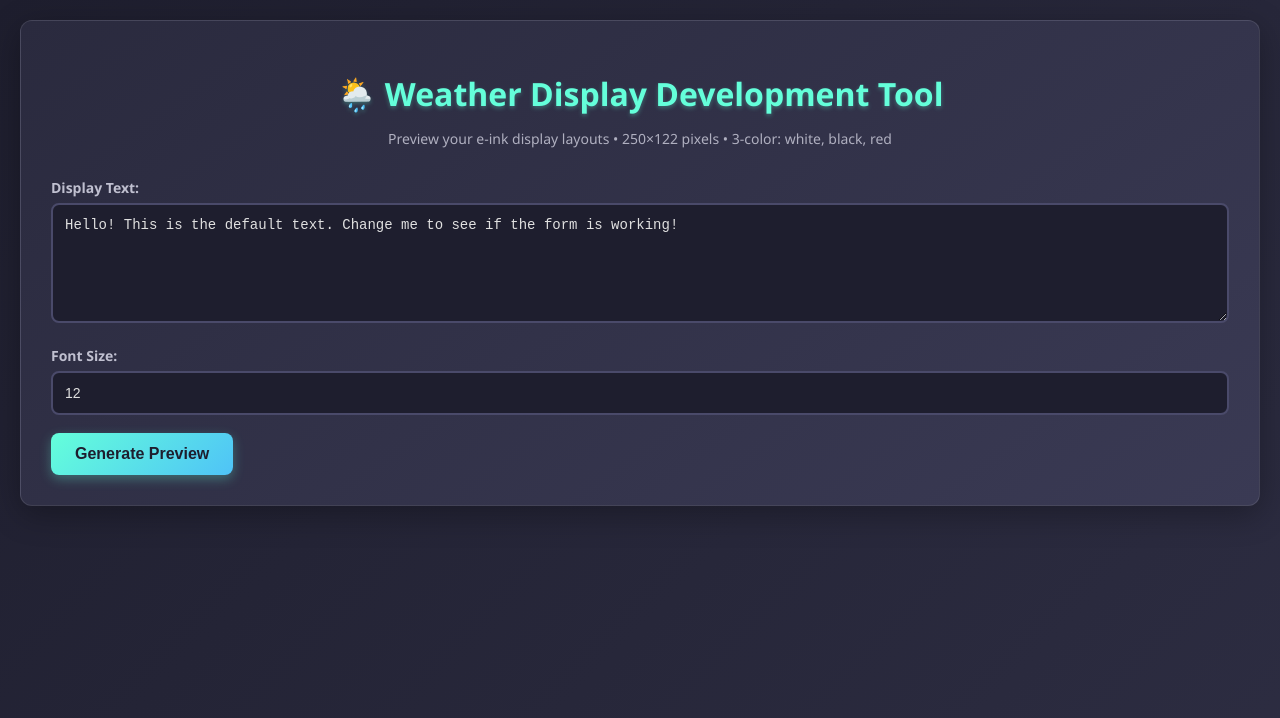
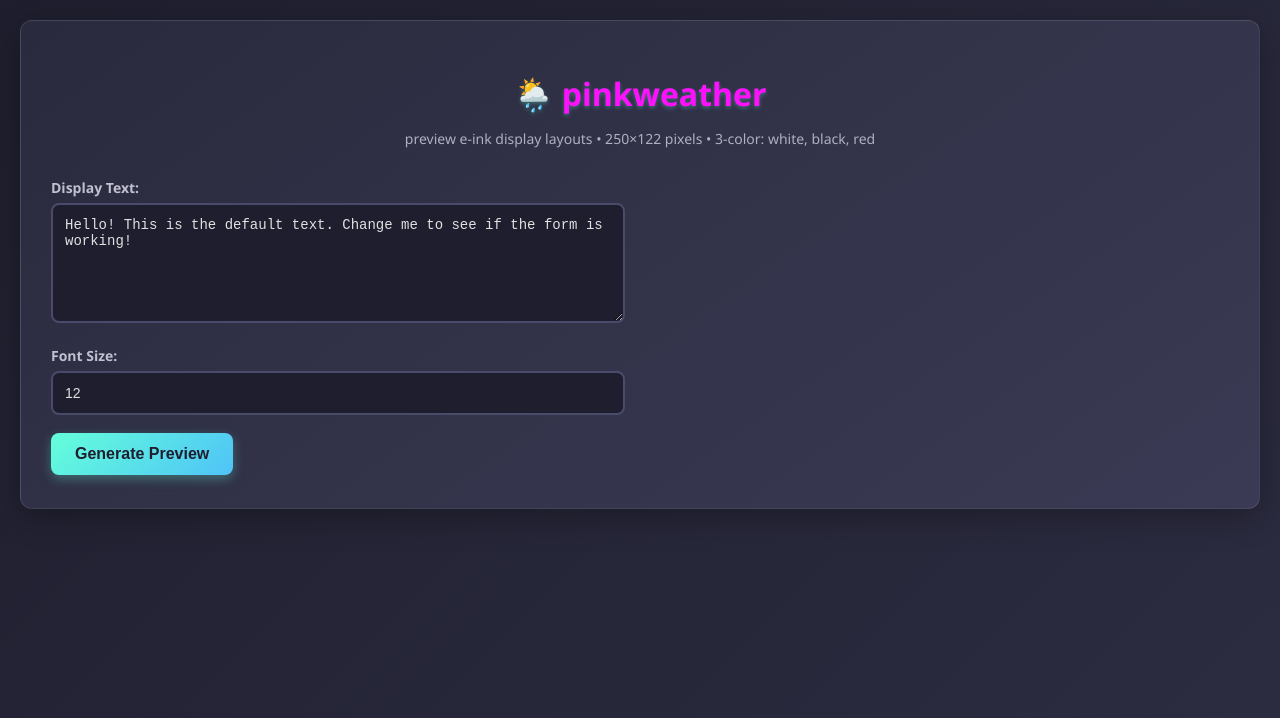
Before and after one commit to edwardsharp/pinkweather, a Python web app: template templates/index.html in a window 1280 px wide. Shown: the top 718 px of the page. Run offline with Jinja, Linux system fonts and the light colour scheme; the template is opened without the code that fills it, so the values that code supplies are empty.

Commit message:
futz with layout i guess

```diff
--- a/templates/index.html
+++ b/templates/index.html
@@ -87,38 +87,38 @@
             button:hover {
                 transform: translateY(-2px);
                 box-shadow: 0 6px 20px rgba(100, 255, 218, 0.4);
+                color: #ff11ff;
             }
             button:active {
                 transform: translateY(0);
             }
+            .main-layout {
+                display: grid;
+                grid-template-columns: 1fr 1fr;
+                gap: 30px;
+                align-items: start;
+                min-height: 300px;
+            }
             .preview-section {
-                margin-top: 30px;
-                text-align: center;
-                padding: 20px;
-                background: rgba(0, 0, 0, 0.2);
-                border-radius: 12px;
-                border: 1px solid rgba(255, 255, 255, 0.1);
+                padding: 0;
+                display: flex;
+                align-items: center;
+                justify-content: center;
+                height: 100%;
+                width: 100%;
             }
             .display-preview {
-                border: 3px solid #64ffda;
-                background-color: #fff;
-                display: inline-block;
-                margin: 15px;
-                border-radius: 8px;
-                box-shadow: 0 8px 24px rgba(0, 0, 0, 0.4);
+                display: block;
             }
-            .preview-info {
-                color: #b0b0c0;
-                font-size: 14px;
-                margin: 15px 0;
-            }
-            .two-column {
-                display: grid;
-                grid-template-columns: 1fr 1fr;
-                gap: 25px;
+            #preview-container {
+                display: flex;
+                align-items: center;
+                justify-content: center;
+                height: 100%;
+                width: 100%;
             }
             @media (max-width: 768px) {
-                .two-column {
+                .main-layout {
                     grid-template-columns: 1fr;
                 }
             }
@@ -172,12 +172,14 @@
     </head>
     <body>
         <div class="container">
-            <h1>🌦️ Weather Display Development Tool</h1>
+            <h1 style="color: #ff11ff">🌦️ pinkweather</h1>
             <p class="subtitle">
-                Preview your e-ink display layouts • 250×122 pixels • 3-color:
-                white, black, red
+                preview e-ink display layouts • 250×122 pixels • 3-color: white,
+                black, red
             </p>
 
+            <div class="main-layout">
+                <div class="form-section">
                     <form id="display-form">
                         <input type="hidden" name="layout" value="text" />
 
@@ -207,21 +209,21 @@ Hello! This is the default text. Change me to see if the form is working!</texta
                         <button type="submit">Generate Preview</button>
                     </form>
 
-            <div class="loading" id="loading">Generating preview...</div>
+                    <div class="loading" id="loading">
+                        Generating preview...
+                    </div>
 
                     <div class="error-message" id="error-message"></div>
+                </div>
 
                 <div
                     class="preview-section"
                     id="preview-area"
                     style="display: none"
                 >
-                <h3>Display Preview</h3>
-                <div class="preview-info">
-                    250 × 122 pixels | 3-color e-ink display
-                </div>
                     <div class="display-preview" id="preview-container">
                         <!-- Preview image will be inserted here -->
+                    </div>
                 </div>
             </div>
         </div>
@@ -273,7 +275,7 @@ Hello! This is the default text. Change me to see if the form is working!</texta
                                 "Updating image with timestamp:",
                                 timestamp,
                             );
-                            previewContainer.innerHTML = `<img src="/current_image.png?t=${timestamp}" alt="Display Preview" style="width: 250px; height: 122px; border-radius: 4px;">`;
+                            previewContainer.innerHTML = `<img src="/current_image.png?t=${timestamp}" alt="Display Preview" style="width: 250px; height: 122px;">`;
 
                             previewArea.style.display = "block";
                         } else {
```
Lines whose indentation alone changed are shown as unchanged.
